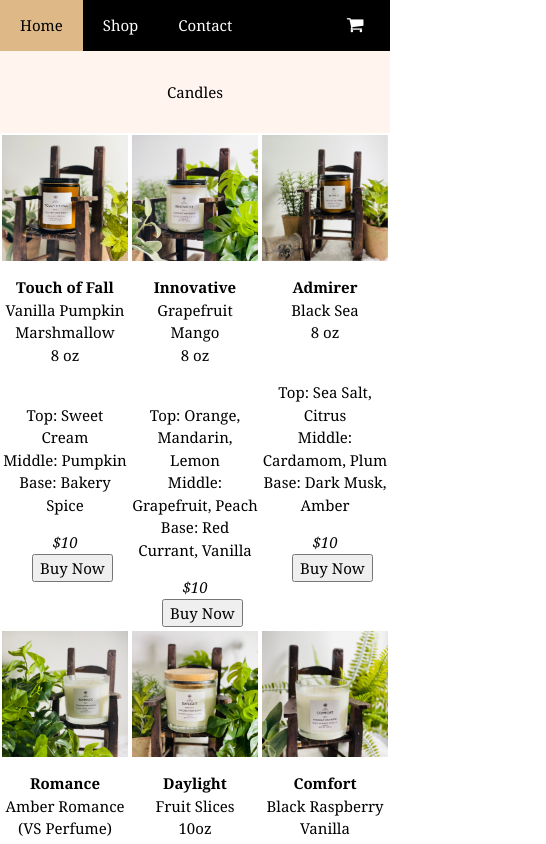
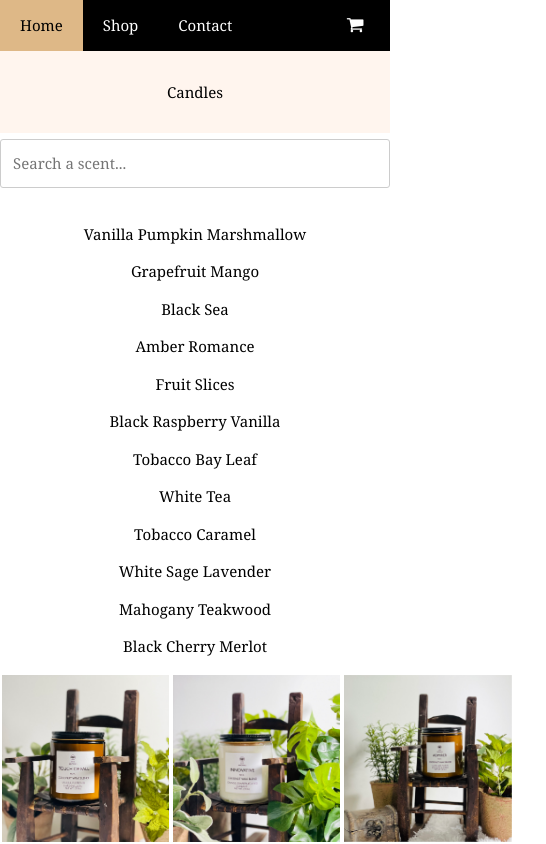
Before and after one commit to alonramz/LosAromas321, a React (Create React App) app: page /products in a window 390 px wide. Shown: the top 844 px of the page, 546 px wide, since content can reach past the window. Built offline with nearby package versions, Linux system fonts and the light colour scheme.

Commit message:
tried creating search for data.json

```diff
--- a/src/data.json
+++ b/src/data.json
@@ -2,7 +2,7 @@
     {
         "id": 1,
         "title": "Touch of Fall",
-        "content": "Vanilla Pumpkin Marshmallow",
+        "scent": "Vanilla Pumpkin Marshmallow",
         "top": "Top: Sweet Cream",
         "middle": "Middle: Pumpkin",
         "base": "Base: Bakery Spice",
@@ -13,7 +13,7 @@
     {
         "id": 2,
         "title": "Innovative",
-        "content": "Grapefruit Mango",
+        "scent": "Grapefruit Mango",
         "top": "Top: Orange, Mandarin, Lemon",
         "middle": "Middle: Grapefruit, Peach",
         "base": "Base: Red Currant, Vanilla",
@@ -24,7 +24,7 @@
     {
         "id": 3,
         "title": "Admirer",
-        "content": "Black Sea",
+        "scent": "Black Sea",
         "top": "Top: Sea Salt, Citrus",
         "middle": "Middle: Cardamom, Plum",
         "base": "Base: Dark Musk, Amber",
@@ -35,7 +35,7 @@
     {
         "id": 4,
         "title": "Romance",
-        "content": "Amber Romance",
+        "scent": "Amber Romance",
         "top": "Top: Musk",
         "middle": "Middle: Water Floral",
         "base": "Base: Vanilla, Sandalwood",
@@ -46,7 +46,7 @@
     {
         "id": 5,
         "title": "Daylight",
-        "content": "Fruit Slices",
+        "scent": "Fruit Slices",
         "top": "Top: Fruity",
         "middle": "Middle: Tropical, Exotic",
         "base": "Base: Driftwood",
@@ -57,7 +57,7 @@
     {
         "id": 6,
         "title": "Comfort",
-        "content": "Black Raspberry Vanilla",
+        "scent": "Black Raspberry Vanilla",
         "top": "Top: Cirtus, Raspberry",
         "middle": "Middle: Blackberry",
         "base": "Base: Vanilla",
@@ -68,7 +68,7 @@
     {
         "id": 7,
         "title": "Determined",
-        "content": "Tobacco Bay Leaf",
+        "scent": "Tobacco Bay Leaf",
         "size": "10 oz",
         "price": "$15",
         "top": "Top: Citrus",
@@ -79,7 +79,7 @@
     {
         "id": 8,
         "title": "Infusion",
-        "content": "White Tea",
+        "scent": "White Tea",
         "size": "10 oz",
         "price": "$15",
         "top": "Top: Lemon, Mandarin",
@@ -90,7 +90,7 @@
     {
         "id": 9,
         "title": "Euphoric",
-        "content": "Tobacco Caramel",
+        "scent": "Tobacco Caramel",
         "size": "10 oz",
         "price": "$15",
         "top": "Top: Orange",
@@ -101,7 +101,7 @@
     {
         "id": 10,
         "title": "Serene",
-        "content": "White Sage Lavender",
+        "scent": "White Sage Lavender",
         "size": "11 oz",
         "price": "$15",
         "top": "Top: Eucalyptus, Pine",
@@ -112,7 +112,7 @@
     {
         "id": 11,
         "title": "Brave",
-        "content": "Mahogany Teakwood",
+        "scent": "Mahogany Teakwood",
         "size": "12 oz",
         "price": "$20",
         "top": "Top: Lavender",
@@ -123,7 +123,7 @@
     {
         "id": 12,
         "title": "Vino",
-        "content": "Black Cherry Merlot",
+        "scent": "Black Cherry Merlot",
         "size": "11 oz",
         "price": "$15",
         "top": "Top: Black Currant",
--- a/src/views/Products.css
+++ b/src/views/Products.css
@@ -24,7 +24,7 @@ body {
     backface-visibility: hidden;
   }
 
-  .middle {
+  .productmiddle {
     opacity: 0;
     top: 50%;
     left: 50%;
@@ -37,7 +37,7 @@ body {
     background-color: black;
   }
 
-  .product .middle {
+  .productMiddle {
     opacity: 0;
     top: 50%;
     left: 50%;
@@ -50,16 +50,21 @@ body {
     background-color: black;
   }
 
-  .imagewrapper:hover .middle {
+  .imageWrapper:hover  .productmiddle {
     opacity: 1;
   }
 
-  .imagewrapper:hover .image {
+  .imageWrapper:hover  .productMiddle {
+    opacity: 1;
+  }
+
+
+  .imageWrapper:hover .image {
     opacity: 0.3;
   }
 
   /* button */
-  .button {
+  .buttonButton1 {
     border: none;
     color: white;
     padding: 16px 32px;
@@ -71,24 +76,33 @@ body {
     cursor: pointer;
   }
 
-  .button1 {
+  .buttonButton1 {
     background-color: white;
     color: black;
     border: 2px solid black;
   }
 
-  .button1:hover {
+  .buttonButton1:hover {
     background-color: black;
     color: white;
   }
 
+  /* for searach bar */
+.items{
+  display: none;
+}
+
   /* Small screens */
-  @media all and (max-width: 500px) {
-    .middle {
-      display: inline-block;
-      font-size: 10px;
-      margin: auto;
-      padding: auto;
-      text-align: center;
+  @media all and (max-width: 375px) {
+      .productRows {
+      flex-direction: column;
+      justify-content: space-around;
     }
   }
+
+/* Small screens */
+@media all and (max-width: 375px) {
+  .navigation {
+    flex-direction: column;
+  }
+}
--- a/src/views/Products.js
+++ b/src/views/Products.js
@@ -1,13 +1,15 @@
 import React from "react";
-// import productList from "../data.json";
+import productList from "../data.json";
 // import Product from "../components/Product";
 import "./Products.css";
 // import '../App.css';
 import Nav from "../components/Nav.js";
 import Footer from "../components/Footer";
+import {useState} from 'react'
 
 function Products() {
-  // console.log(productList);
+  //want to search the term with input and give string
+  const [searchTerm, setSearchTerm] = useState('')
   return (
     // {productList.map((p) => (
     //   <Product key={p.id} productObj={p} />
@@ -16,6 +18,26 @@ function Products() {
     <div className="Products">
       <Nav />
       <header>Candles</header>
+
+      {/* <Product /> */}
+
+      {/* search bar, has an id and key from data.json */}
+      <input type="text" placeholder="Search a scent..." onChange={event => {setSearchTerm(event.target.value)}}/>
+      {/* setSearchTerm is assinged to whatver value is being searched */}
+      {productList.filter((id) => {
+        // filter method to fither out what we are searching for
+        if(searchTerm === "") {
+          return id
+        }else if (id.scent.toLowerCase().includes(searchTerm.toLowerCase())) {
+          return id
+        }
+      }).map((id, key) => {
+        return (
+          <div className="searchItems" key={key}>
+            <p className="scents">{id.scent} </p>
+          </div>
+        );
+      })}
 
       <main>
         <div className="productRows">
@@ -301,7 +323,8 @@ function Products() {
             <form
               style={{ display: "inline" }}
               action="checkout.html"
-              method="get">
+              method="get"
+            >
               <button className="buttonButton1">Buy Now</button>
             </form>
           </div>
```
